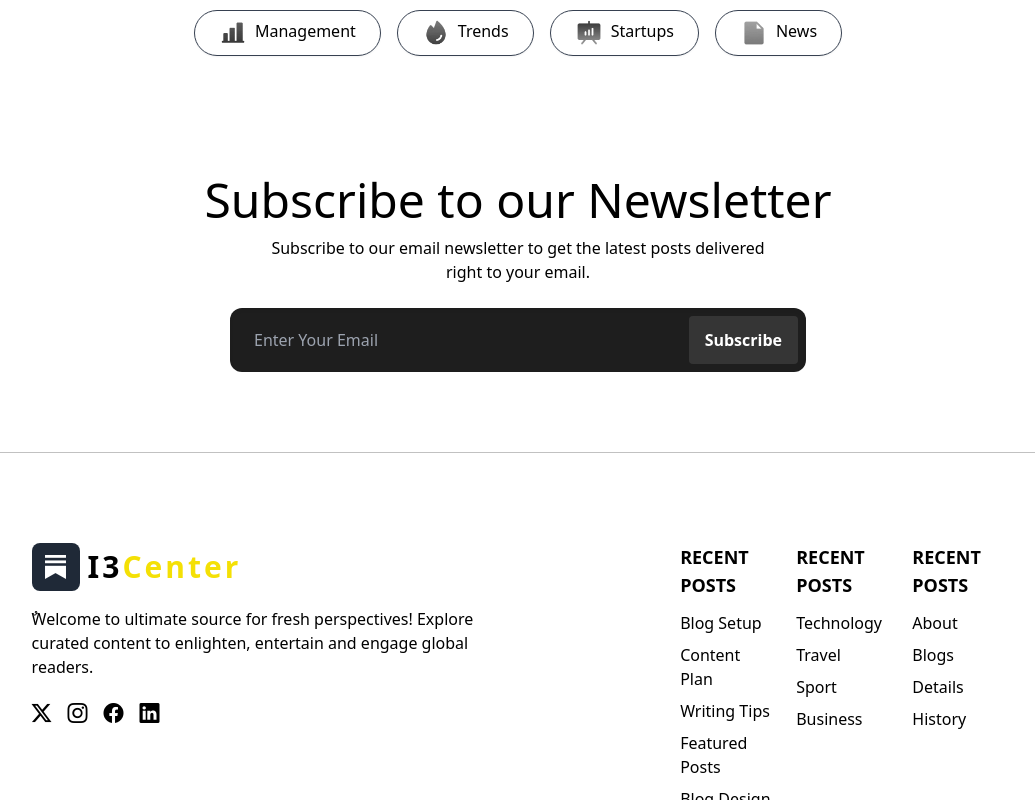
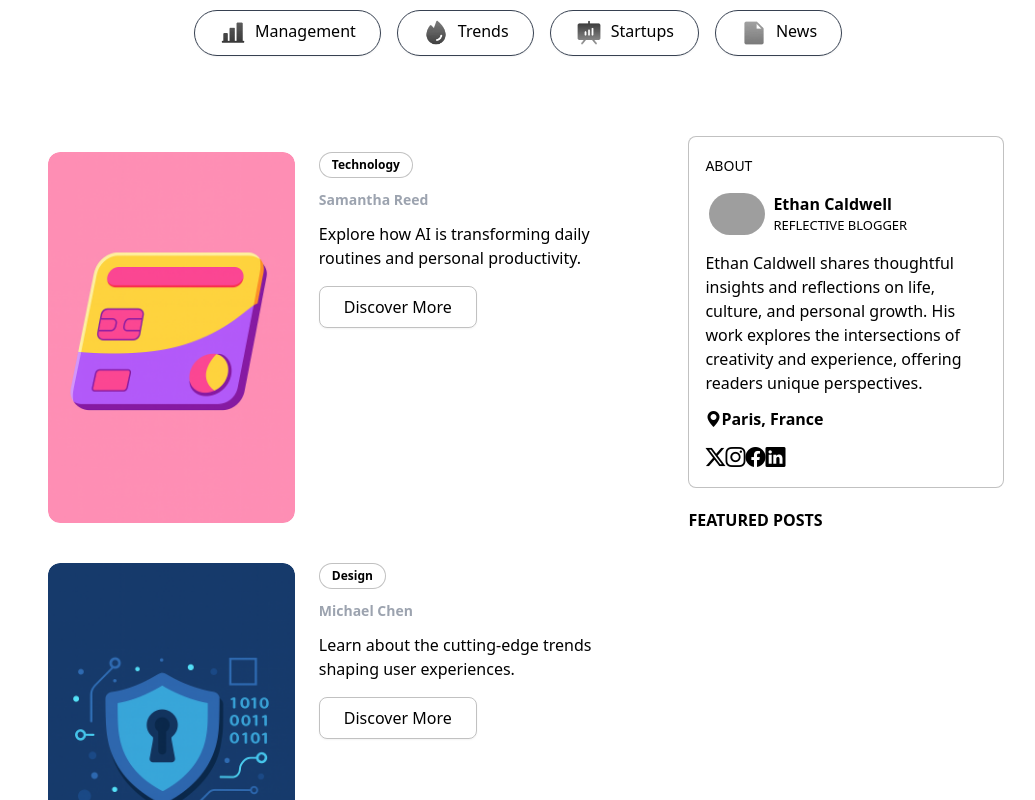
Before and after one commit to AmiraliAkhbari/ProjectReact, a React (Vite) app: page / in a window 1280 px wide. Shown: the part 800-1600 px from the top of the page, without its empty margins (122-1157 px from the left). Built offline with nearby package versions, Linux system fonts and the light colour scheme; grey boxes are pictures that could not be loaded.

Commit message:
refactor: update Blog and Home layout for improved blog preview and structure

```diff
--- a/src/Pages/Blog/index.jsx
+++ b/src/Pages/Blog/index.jsx
@@ -1,9 +1,94 @@
-import React from 'react'
+import React, { useEffect, useState } from "react";
+import blogData from "../../Blogs.json";
+import { Swiper, SwiperSlide } from "swiper/react";
+import { Navigation, Autoplay } from "swiper/modules";
+
+import about from "../../../public/assets/about.png";
+import { Link, Links } from "react-router-dom";
 
 export default function Blog() {
+  const [blogs, setBlogs] = useState([]);
+
+  useEffect(() => {
+    setBlogs(blogData);
+  }, []);
   return (
-    <div>
+    <>
+      <div className="px-[8%] lg:px-[12%] py-10">
+        <div className="flex flex-col lg:flex-row gap-6">
+          <div className="w-full lg:w-8/12 p-4 rounded-lg">
+            {blogs.map((blog) => (
+              <div
+                key={blog.id}
+                className="flex flex-col md:flex-row item-center mb-10 gap-6"
+              >
+                <div className="w-full md:w-1/2 overflow-hidden rounded-xl">
+                  <Link to={`/blog/${blog.id}`}>
+                    <img
+                      src={blog.image}
+                      alt={blog.title}
+                      className="rounded-xl w-full blog-img object-cover h-[270] transform transition-transform duration-500 ease-in-out hover:scale-105 cursor-pointer"
+                    />
+                  </Link>
+                </div>
 
-    </div>
-  )
+                <div className="w-full md:w-2/3">
+                <div className="flex gap-2 mb-3">
+                  {blog.tags.map((tag,index)=>(
+                    <span
+                    key={index}
+                    className="bg-gray-50/10 border border-[#83838380] text-xs font-semibold px-3 py-1 rounded-full"
+                    >
+                      {tag}
+                    </span>
+                  ))}
+                </div>
+                <p className="text-sm text-gray-400 mb-1">
+                  <span className="font-semibold">{blog.author}</span>
+                </p>
+                <h2 className="text-xl font-bold mb-3">{blogs.title}</h2>
+
+                <p className="mb-4">{blog.excerpt}</p>
+                <Link to={`/blog/${blog.id}`}>
+                <button className="px-6 py-2 rounded-lg bg-transparent border border-[#83838380] hover:bg-gray-50/15
+                 font-medium transition duration-300 ease-in-out shadow-sm hover:shadow-md">
+                  {blog.buttonText}
+                 </button>
+                </Link>
+                </div>
+              </div>
+            ))}
+          </div>
+          <div className="w-full lg:w-4/12 sticky top-[80px] left-0 h-full">
+          <div className="bg-gray-50/10 rounded-lg border border-[#83838380] p-4">
+          <span className="uppercase text-[14px]">About</span>
+          <div className="flex items-center my-3 gap-1">
+             <img src="{about}" className="w-16 rounded-full p-1" alt="" />
+             <div>
+              <h3 className="font-bold">Ethan Caldwell</h3>
+              <p className="uppercase text-[13px]">Reflective Blogger</p>
+             </div>
+          </div>
+          <p>
+            Ethan Caldwell shares thoughtful insights and reflections on life,
+            culture, and personal growth. His work explores the intersections of
+            creativity and experience, offering readers unique perspectives.
+          </p>
+          <h5 className="font-bold my-3">
+            <i className="bi bi-geo-alt-fill"></i>
+            Paris, France
+          </h5>
+          <div className="social-icons flex ga-4">
+            <i className="bi bi-twitter-x hover:text-yellow-400 cursor-pointer transition text-xl"></i>
+            <i className="bi bi-instagram hover:text-yellow-400 cursor-pointer transition text-xl"></i>
+            <i className="bi bi-facebook hover:text-yellow-400 cursor-pointer transition text-xl"></i>
+            <i className="bi bi-linkedin hover:text-yellow-400 cursor-pointer transition text-xl"></i>
+          </div>
+          </div>
+          <h2 className="uppercase my-5 font-bold">Featured Posts</h2>
+          </div>
+        </div>
+      </div>
+    </>
+  );
 }
--- a/src/Pages/Home/index.jsx
+++ b/src/Pages/Home/index.jsx
@@ -1,12 +1,14 @@
 import React from 'react'
 import Slider from '../../Components/Slider'
 import Topics from '../../Components/Topics'
+import Blog from '../Blog'
 
 export default function Home() {
   return (
     <div>
       <Slider/>
       <Topics/>
+      <Blog/>
     </div>
   )
 }
```
